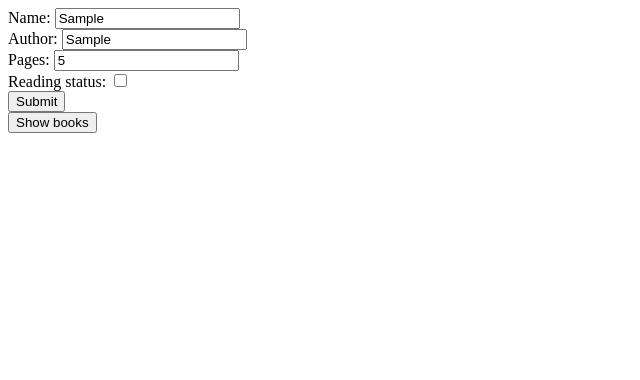
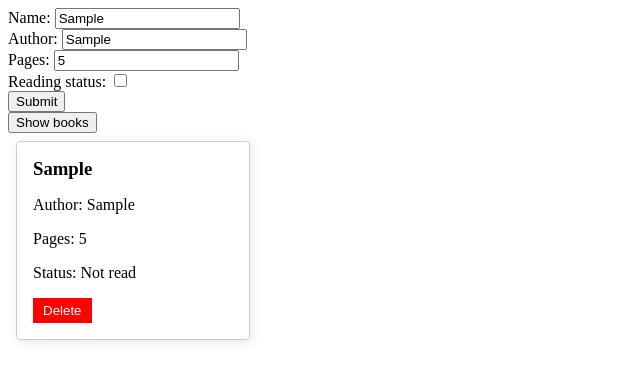
Before and after one commit to rakesh-i/library, a plain HTML site: page index.html in a window 1280 px wide. Both pictures are taken after typing "Sample", "Sample", "5" into the empty fields and a click on the button "Submit". Shown: the whole page, without its empty margins (0-640 px from the left). Drawn offline with Linux system fonts and the light colour scheme.

Commit message:
delete books

```diff
--- a/script.js
+++ b/script.js
@@ -8,9 +8,9 @@ function Book(name, author, pages, status){
 }
 
 function addBookToLibrary(){
-    var name = document.getElementById('name');
-    var author = document.getElementById('author');
-    var pages = document.getElementById('pages');
+    var name = document.getElementById('name').value;
+    var author = document.getElementById('author').value;
+    var pages = document.getElementById('pages').value;
     var status = document.getElementById('status');
     if(status.checked){
         status = "read";
@@ -22,9 +22,14 @@ function addBookToLibrary(){
         alert("error");
     }
     else{
-        myLibrary.push(new Book(name.value, author.value, pages.value, status));
+        myLibrary.push(new Book(name, author, pages, status));
     }
+    listBooks();
+}
 
+function deleteBook(index) {
+    myLibrary.splice(index, 1);
+    listBooks(); // Update the list after deleting a book
 }
 
 function listBooks(){
@@ -40,10 +45,18 @@ function listBooks(){
             <p>Author: ${myLibrary[i].author}</p>
             <p>Pages: ${myLibrary[i].pages}</p>
             <p>Status: ${myLibrary[i].status}</p>
+            <button class="deleteButton" data-index="${i}">Delete</button>
         `;
 
         container.appendChild(card);
     }
+    const deleteButtons = document.querySelectorAll('.deleteButton');
+    deleteButtons.forEach(button => {
+        button.addEventListener('click', (e) => {
+            const index = e.target.getAttribute('data-index');
+            deleteBook(index);
+        });
+    });
 }
 
 document.getElementById('show').addEventListener('click', listBooks);
--- a/style.css
+++ b/style.css
@@ -10,3 +10,17 @@
     display: flex;
     flex-wrap: wrap;
   }
+
+  .deleteButton {
+    background-color: red;
+    color: white;
+    border: none;
+    padding: 5px 10px;
+    cursor: pointer;
+    top: 10px;
+    right: 10px;
+  }
+
+  h3{
+    margin: 0;
+  }
```
